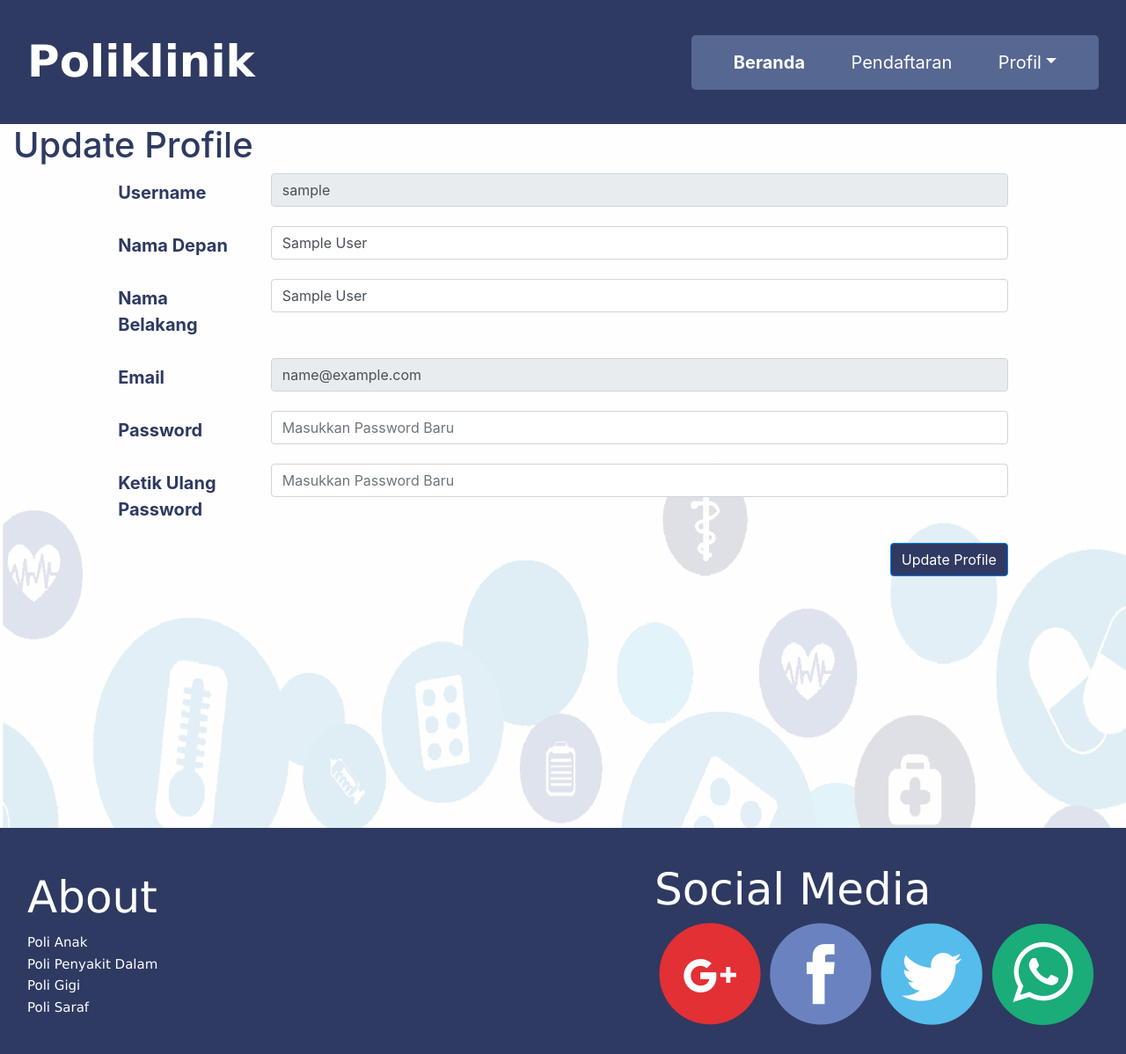
After one commit to Ghalistan/IMPAL_Poliklinik, a CodeIgniter app: page /index.php/userpage/profile in a window 1280 px wide. The commit adds this page. Shown: the whole page at 88% size. Run offline with CodeIgniter, Linux system fonts and the light colour scheme; the visitor is signed in with stand-in values (Sample User, id 1); tables that the repository leaves empty hold one stand-in row (values such as "Sample post"); some libraries are stand-ins or nearby versions.

Commit message:
user profile
add user profile FE and BE

```diff
--- /dev/null
+++ b/application/controllers/Userpage.php
@@ -0,0 +1,12 @@
+<?php
+defined('BASEPATH') OR exit('No direct script access allowed');
+
+	class Userpage extends CI_Controller {
+		public function profile() {
+			$data['data'] = $this->User->getData();
+			$this->load->view('header_login');
+			$this->load->view('userprofile', $data);
+			$this->load->view('footer');
+		}
+	}
+?>
--- a/application/models/User.php
+++ b/application/models/User.php
@@ -31,5 +31,25 @@
 
 			$this->db->insert('daftarpoli', $data);
 		}
+
+		function getData() {
+			$this->db->where('username', $_SESSION['login']);
+			$query = $this->db->get('user_data');
+			return $query->row_array();
+		}
+
+		function updateData() {
+			$data['nama_depan'] = $this->input->post('nama');
+			$data['nama_belakang'] = $this->input->post('namab');
+			$data['password'] = $this->input->post('password');
+
+			$this->db->where('username', $this->input->post('username'));
+			if(!empty($this->input->post('password'))) {
+				$this->db->update('user_data', $data);
+				$this->db->update('login', array('username'=>$this->input->post('username'), 'password'=>$data['password']));
+			} else {
+				$this->db->update('user_data', array('nama_depan'=> $data['nama_depan'], 'nama_belakang'=> $data['nama_belakang']));
+			}
+		}
 	}
 ?>
--- a/application/views/header_login.php
+++ b/application/views/header_login.php
@@ -22,6 +22,7 @@
 				<a class="menu mr-5" href="<?php echo site_url('Pendaftaran'); ?>">Pendaftaran</a>
 				<a class="dropdown-toggle menu mr-5" data-toggle="dropdown" href="#" role="button">Profil</a>
 				<div class="dropdown-menu dropdown-menu-right">
+					<a class="dropdown-item" href="<?php echo site_url('Userpage/profile'); ?>">Edit Profile</a>
 					<a class="dropdown-item" href="<?php echo site_url('Login/logout'); ?>">Logout</a>
 				</div>
 			</div>
--- /dev/null
+++ b/application/views/userprofile.php
@@ -0,0 +1,63 @@
+<div class="container-fluid" style="height: 100vh;">
+	<h1 style="color: #2E3A62;">Update Profile</h1>
+	<?php
+		if(isset($_SESSION['edit_success'])) {
+			echo '<div class="alert alert-warning alert-dismissible fade show" role="alert">
+  <strong>Update Profile Berhasil!</strong> Data yang anda masukkan berhasil diperbarui.
+  <button type="button" class="close" data-dismiss="alert" aria-label="Close">
+    <span aria-hidden="true">&times;</span>
+  </button>
+</div>';
+		} else if(isset($_SESSION['failedit'])) {
+			echo '<div class="alert alert-danger alert-dismissible fade show" role="alert">
+  <strong>Password yang dimasukkan salah!</strong> Pengecekan ulang password gagal, silahkan coba lagi.
+  <button type="button" class="close" data-dismiss="alert" aria-label="Close">
+    <span aria-hidden="true">&times;</span>
+  </button>
+</div>';
+		}
+	?>
+	<div class="container align-items-center col-sm-10">
+		<form action="<?php echo site_url('Login/edit_data'); ?>" method="POST">
+			<div class="form-group row">
+				<label for="username" class="col-sm-2 col-form-label" style="color: #2E3A62; font-size: 20px; font-weight: bold;">Username</label>
+				<div class="col-sm-10">
+					<input class="form-control" type="text" readonly name="username" id="username" value="<?php echo $data['username']; ?>">
+				</div>
+			</div>
+			<div class="form-group row">
+				<label for="nama" class="col-sm-2 col-form-label" style="color: #2E3A62; font-size: 20px; font-weight: bold;">Nama Depan</label>
+				<div class="col-sm-10">
+					<input class="form-control" type="text" name="nama" id="nama" value="<?php echo $data['nama_depan']; ?>">
+				</div>
+			</div>
+			<div class="form-group row">
+				<label for="namab" class="col-sm-2 col-form-label" style="color: #2E3A62; font-size: 20px; font-weight: bold;">Nama Belakang</label>
+				<div class="col-sm-10">
+					<input class="form-control" type="text" name="namab" id="namab" value="<?php echo $data['nama_belakang']; ?>">
+				</div>
+			</div>
+			<div class="form-group row">
+				<label for="email" class="col-sm-2 col-form-label" style="color: #2E3A62; font-size: 20px; font-weight: bold;">Email</label>
+				<div class="col-sm-10">
+					<input class="form-control" readonly type="email" name="email" id="email" value="<?php echo $data['email']; ?>">
+				</div>
+			</div>
+			<div class="form-group row">
+				<label for="password" class="col-sm-2 col-form-label" style="color: #2E3A62; font-size: 20px; font-weight: bold;">Password</label>
+				<div class="col-sm-10">
+					<input class="form-control" type="password" name="password" id="password" placeholder="Masukkan Password Baru">
+				</div>
+			</div>
+			<div class="form-group row">
+				<label for="password2" class="col-sm-2 col-form-label" style="color: #2E3A62; font-size: 20px; font-weight: bold;">Ketik Ulang Password</label>
+				<div class="col-sm-10">
+					<input class="form-control" type="password" name="password2" id="password2" placeholder="Masukkan Password Baru">
+				</div>
+			</div>
+			<div class="text-right">
+				<input type="submit" class="btn btn-primary" value="Update Profile" style="background-color: #2E3A62;">
+			</div>
+		</form>
+	</div>
+</div>
```
Also changed, not shown: application/controllers/Login.php (+15 -1 lines), application/views/header.php (+8 -0 lines).
